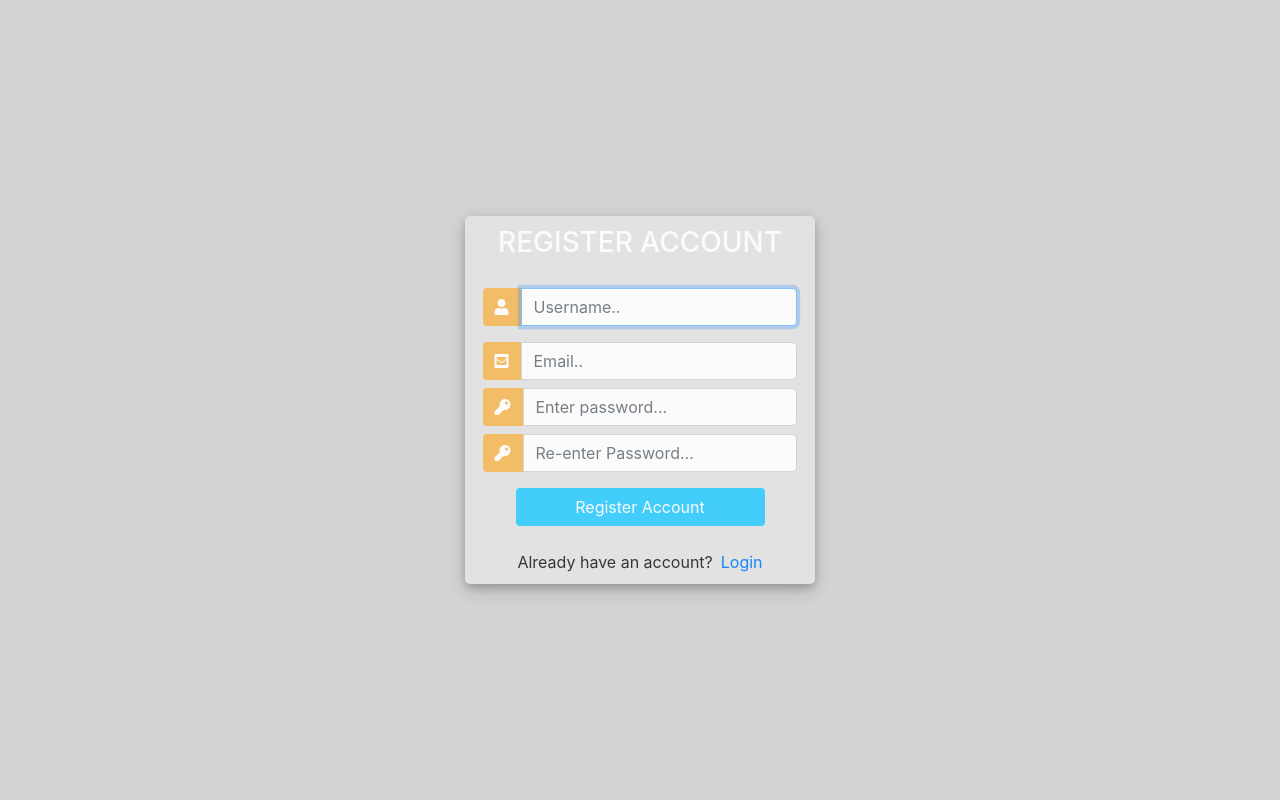
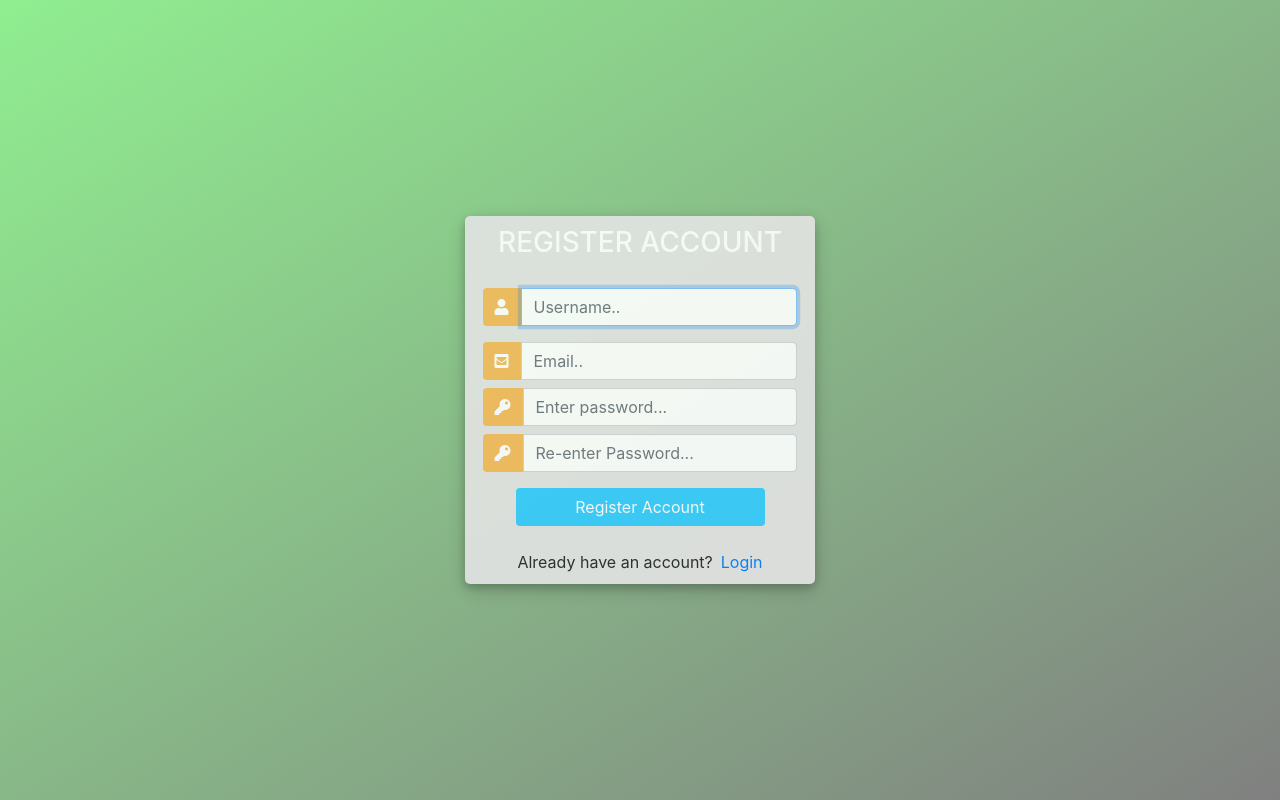
Before and after one commit to Robert0B0/RichesTracker, a Django app: page /register/ in a window 1280 px wide. Run offline with Django 3.2, Linux system fonts and the light colour scheme; parts of the project's set-up code (start-up, migrations or seed data) failed here and were passed over; some libraries are stand-ins or nearby versions.

Commit message:
Update register.css

```diff
--- a/static/css/register.css
+++ b/static/css/register.css
@@ -1,5 +1,5 @@
 body {
-    background: lightgray fixed;
+    background: linear-gradient(to bottom right, lightgreen, grey);
     height: 100%;
     background-position: center;
     background-repeat: no-repeat;
```
